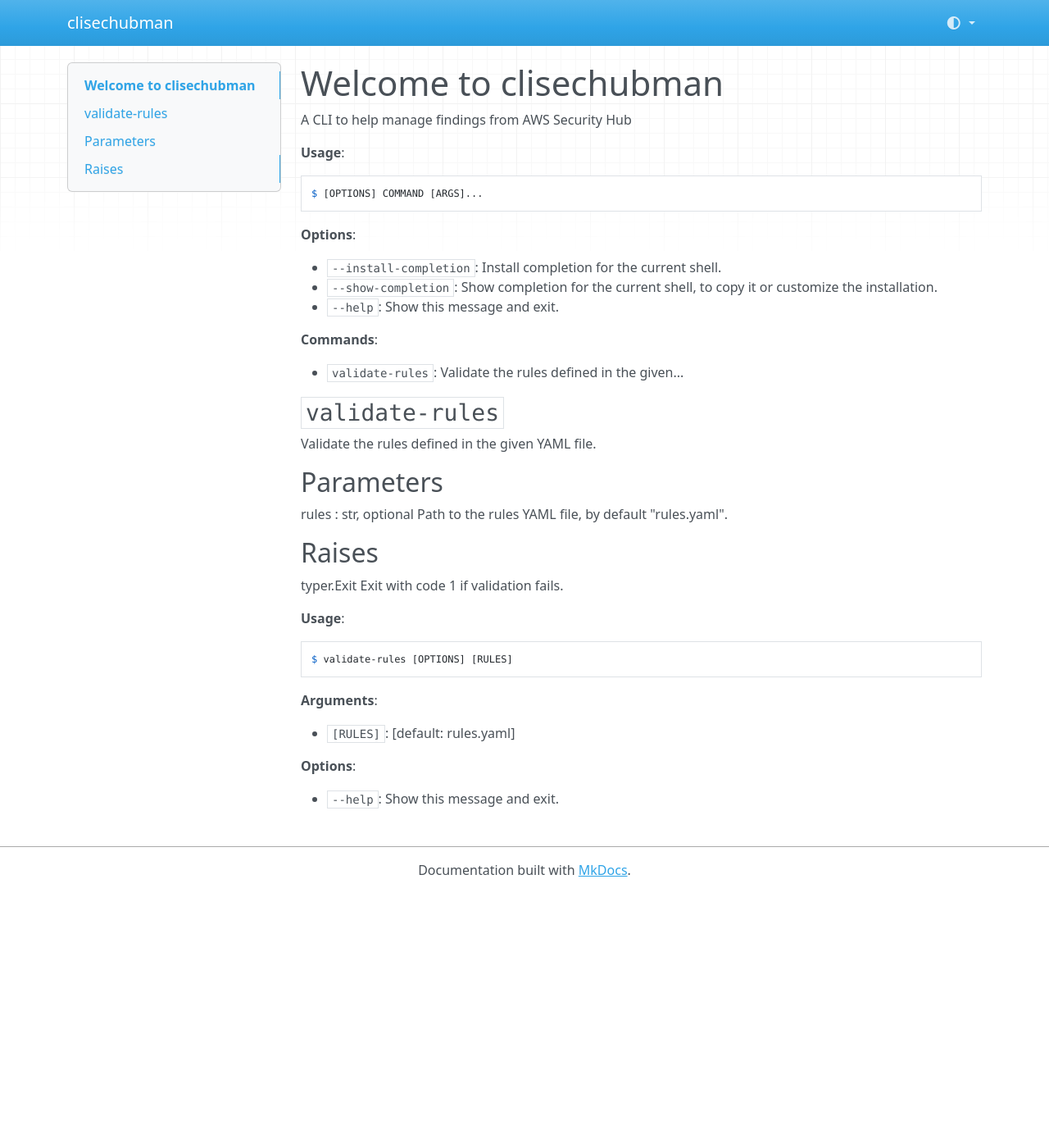
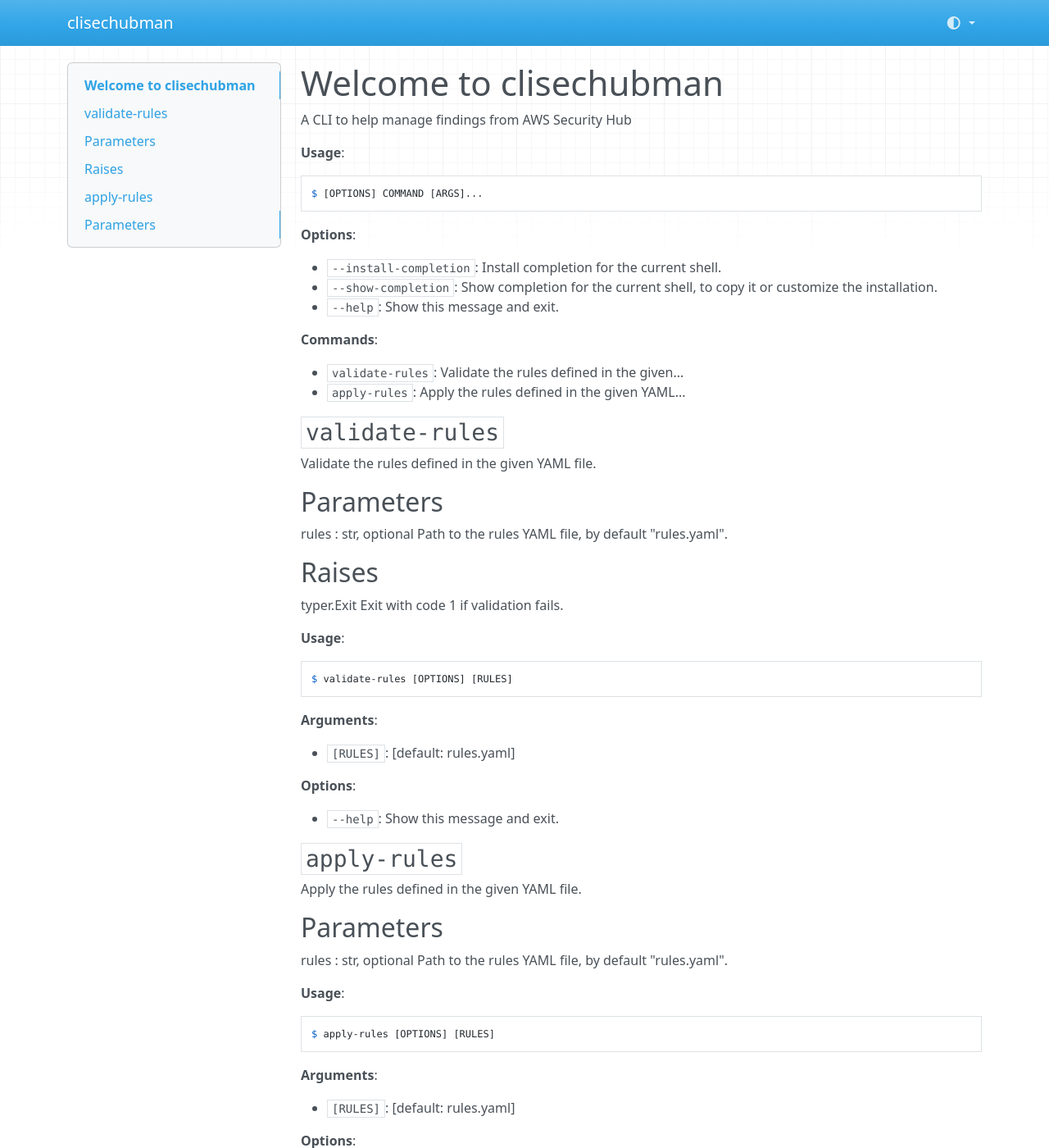
Before and after one commit to carlovoSBP/clisechubman, an MkDocs documentation site: the page built from docs/index.md, in a window 1280 px wide and 1400 px high. Shown: the whole window at 82% size. Built offline with MkDocs 1.6.1, drawn with Linux system fonts in a browser that asks for light colours; nearby versions of some CDN libraries.

Commit message:
chore: update docs

````diff
--- a/docs/index.md
+++ b/docs/index.md
@@ -17,6 +17,7 @@
 **Commands**:
 
 * `validate-rules`: Validate the rules defined in the given...
+* `apply-rules`: Apply the rules defined in the given YAML...
 
 ## `validate-rules`
 
@@ -45,3 +46,26 @@
 **Options**:
 
 * `--help`: Show this message and exit.
+
+## `apply-rules`
+
+Apply the rules defined in the given YAML file.
+
+Parameters
+----------
+rules : str, optional
+    Path to the rules YAML file, by default &quot;rules.yaml&quot;.
+
+**Usage**:
+
+```console
+$ apply-rules [OPTIONS] [RULES]
+```
+
+**Arguments**:
+
+* `[RULES]`: [default: rules.yaml]
+
+**Options**:
+
+* `--help`: Show this message and exit.
````
